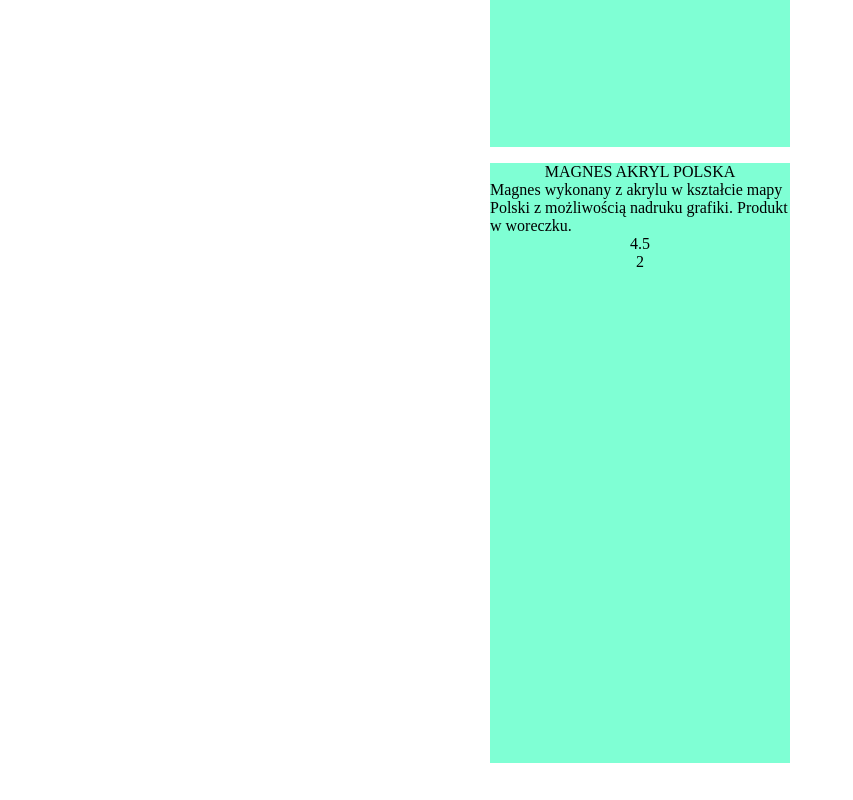
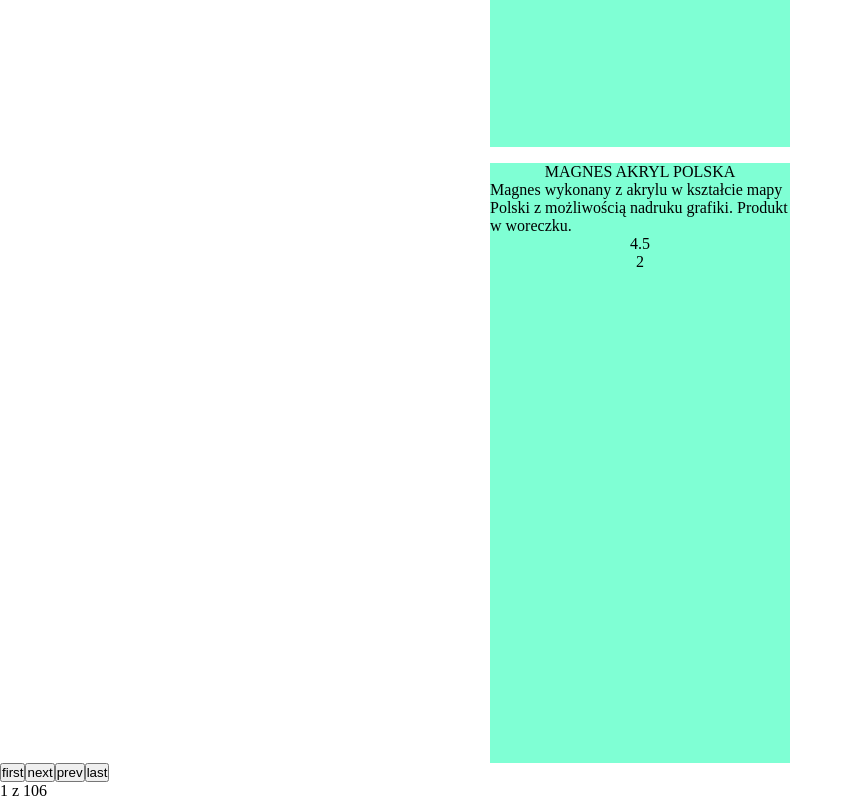
Before and after one commit to marcinzygan/rezon-product-catalogue, a Next.js app: page / in a window 1280 px wide. Shown: the part 471-1271 px from the top of the page, without its empty margins (0-853 px from the left). Before the commit the page ends 1234 px from the top, so only its background shows below. Built offline with nearby package versions, Linux system fonts and the light colour scheme.

Commit message:
added logic to move to next , previous , first and last page

```diff
--- a/src/components/paginationMenu/PaginationMenu.js
+++ b/src/components/paginationMenu/PaginationMenu.js
@@ -1,12 +1,28 @@
 import React from "react";
-import classes from "./PaginationMenu.module.css";
-const PaginationMenu = () => {
+import classes from "./paginationMenu.module.css";
+import { useDispatch, useSelector } from "react-redux";
+import {
+  nextPage,
+  prevPage,
+  firstPage,
+  lastPage,
+} from "@/state/paginationSlice";
+const PaginationMenu = (props) => {
+  const dispatch = useDispatch();
+  const currentPage = useSelector((state) => state.page.currentPage);
   return (
     <div>
-      <button>first</button>
-      <button>next</button>
-      <button>prev</button>
-      <button>last</button>
+      <button onClick={() => dispatch(firstPage())}>first</button>
+      <button onClick={() => dispatch(nextPage(props.numberOfPages))}>
+        next
+      </button>
+      <button onClick={() => dispatch(prevPage())}>prev</button>
+      <button onClick={() => dispatch(lastPage(props.numberOfPages))}>
+        last
+      </button>
+      <p>
+        {currentPage} z {props.numberOfPages}
+      </p>
     </div>
   );
 };
--- a/src/pages/index.js
+++ b/src/pages/index.js
@@ -3,6 +3,7 @@ import classes from "../styles/index.module.css";
 import { useDispatch, useSelector } from "react-redux";
 
 import ProductCard from "@/components/productCard/ProductCard";
+import PaginationMenu from "@/components/paginationMenu/PaginationMenu";
 
 export default function Home() {
   const dispatch = useDispatch();
@@ -14,7 +15,6 @@ export default function Home() {
   const cardsPerPage = 2;
   // how many cards was shown to current page number
   const cardsSeen = pageNumber * cardsPerPage;
-  console.log(cardsSeen);
   // calculate amount of pages required
   const numberOfPages = Math.ceil(productCards.length / cardsPerPage);
   // display function to show only 2 cards per page
@@ -37,6 +37,7 @@ export default function Home() {
             <ProductCard key={card.id} {...card} />
           ))}
         </div>
+        <PaginationMenu numberOfPages={numberOfPages} />
       </main>
     </>
   );
--- a/src/state/paginationSlice.js
+++ b/src/state/paginationSlice.js
@@ -8,10 +8,26 @@ const paginationSlice = createSlice({
   name: "page",
   initialState,
   reducers: {
-    nextPage: (state) => {
+    nextPage: (state, data) => {
+      if (state.currentPage >= data.payload) {
+        return;
+      }
       state.currentPage = state.currentPage + 1;
+    },
+    prevPage: (state) => {
+      if (state.currentPage <= 1) {
+        return;
+      }
+      state.currentPage = state.currentPage - 1;
+    },
+    firstPage: (state) => {
+      state.currentPage = 1;
+    },
+    lastPage: (state, data) => {
+      state.currentPage = data.payload;
     },
   },
 });
-export const { nextPage } = paginationSlice.actions;
+export const { nextPage, prevPage, firstPage, lastPage } =
+  paginationSlice.actions;
 export default paginationSlice.reducer;
```
